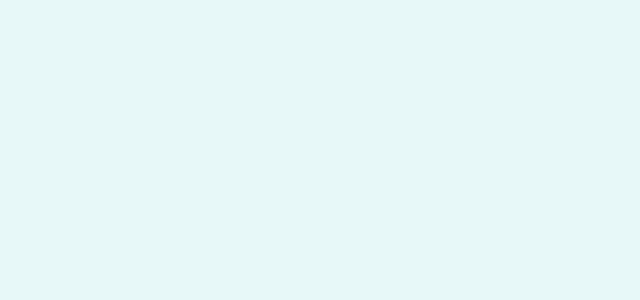
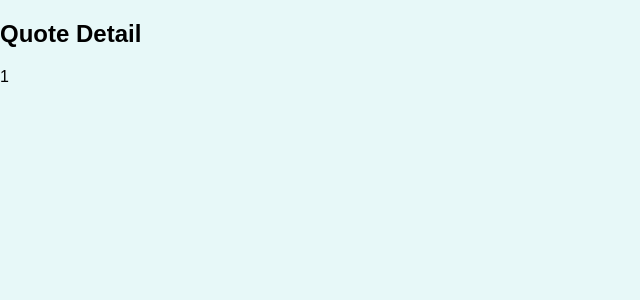
Before and after one commit to NChapron/quote-app, a JavaScript app: page /quotes/1 in a window 1280 px wide. Shown: the top 300 px of the page, without its empty margins (0-640 px from the left). Built offline with nearby package versions, Linux system fonts and the light colour scheme.

Commit message:
Added first pages and Routes

```diff
--- a/src/App.js
+++ b/src/App.js
@@ -1,5 +1,28 @@
-function App() {
-  return <div></div>;
-}
+import { Route, Switch, Redirect } from "react-router-dom";
+
+import AllQuotes from "./pages/AllQuotes";
+import QuoteDetail from "./pages/QuoteDetail";
+import NewQuote from "./pages/NewQuote";
+
+const App = () => {
+  return (
+    <div>
+      <Switch>
+        <Route path="/" exact>
+          <Redirect to="/quotes" />
+        </Route>
+        <Route path="/quotes" exact>
+          <AllQuotes />
+        </Route>
+        <Route path="/quotes/:quoteId">
+          <QuoteDetail />
+        </Route>
+        <Route path="/new-quote">
+          <NewQuote />
+        </Route>
+      </Switch>
+    </div>
+  );
+};
 
 export default App;
--- a/src/index.js
+++ b/src/index.js
@@ -1,7 +1,12 @@
 import ReactDOM from "react-dom/client";
+import { BrowserRouter } from "react-router-dom";
 
 import "./index.css";
 import App from "./App";
 
 const root = ReactDOM.createRoot(document.getElementById("root"));
-root.render(<App />);
+root.render(
+  <BrowserRouter>
+    <App />
+  </BrowserRouter>
+);
--- /dev/null
+++ b/src/pages/AllQuotes.js
@@ -0,0 +1,9 @@
+const AllQuotes = () => {
+  return (
+    <section>
+      <h1>All Quotes</h1>
+    </section>
+  );
+};
+
+export default AllQuotes;
--- /dev/null
+++ b/src/pages/NewQuote.js
@@ -0,0 +1,9 @@
+const NewQuote = () => {
+  return (
+    <section>
+      <h1>New Quote</h1>
+    </section>
+  );
+};
+
+export default NewQuote;
--- /dev/null
+++ b/src/pages/QuoteDetail.js
@@ -0,0 +1,13 @@
+import { useParams } from "react-router-dom";
+
+const QuoteDetail = () => {
+  const params = useParams();
+  return (
+    <section>
+      <h1>Quote Detail</h1>
+      <p>{params.quoteId}</p>
+    </section>
+  );
+};
+
+export default QuoteDetail;
```
